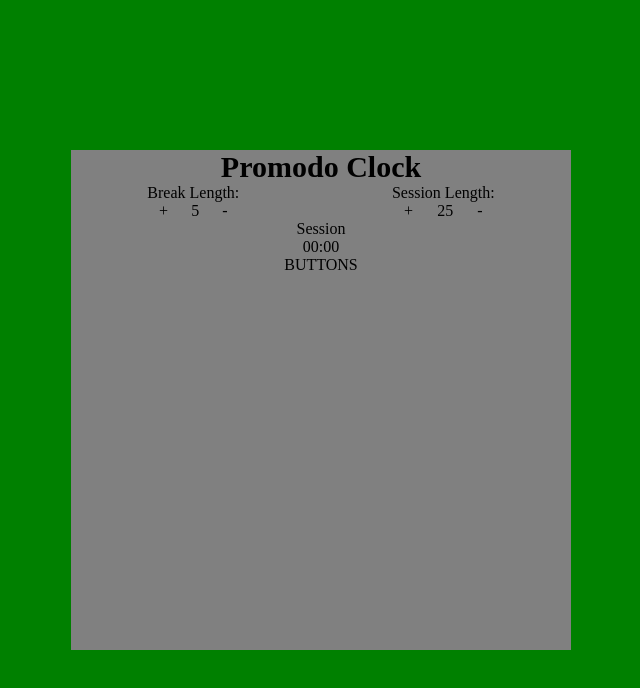
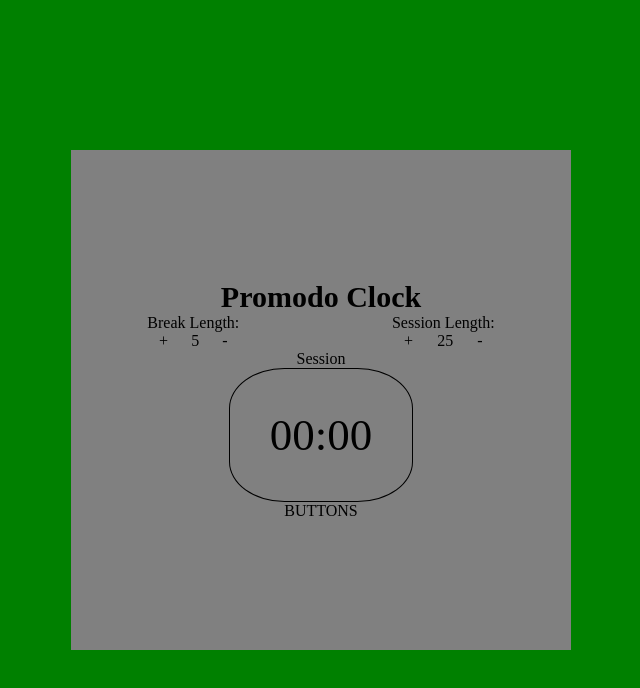
Before and after one commit to YariPL/reactjs-Pomodoro-clock-, a React (Create React App) app: page / in a window 1280 px wide. Shown: the top 688 px of the page, without its empty margins (319-959 px from the left). Built offline with nearby package versions, Linux system fonts and the light colour scheme.

Commit message:
added timer + start on click

```diff
--- a/src/App.css
+++ b/src/App.css
@@ -10,7 +10,8 @@ body {
   top: 50%;
   transform: translate(-50%, -50%);
   display: flex;
-  flex-direction: column; }
+  flex-direction: column;
+  justify-content: center; }
 
 .title {
   text-align: center;
@@ -40,4 +41,10 @@ body {
   flex-direction: column;
   align-items: center; }
 
+.timer {
+  padding: 40px;
+  border: 1px solid black;
+  border-radius: 30%;
+  font-size: 45px; }
+
 /*# sourceMappingURL=App.css.map */
--- a/src/App.js
+++ b/src/App.js
@@ -10,7 +10,35 @@ class App extends Component {
 			sessionLength:25
 		};
 
+ 		this.startTimer = this.startTimer.bind(this)
+ 		this.controls = this.controls.bind(this)
+
 	}
+
+	startTimer = function(duration, display) {
+			let timer = duration, minutes, seconds;
+			setInterval(function () {
+				minutes = parseInt(timer / 60, 10)
+				seconds = parseInt(timer % 60, 10);
+
+				minutes = minutes < 10 ? "0" + minutes : minutes;
+				seconds = seconds < 10 ? "0" + seconds : seconds;
+
+				display.textContent = minutes + ":" + seconds;
+
+				if (--timer < 0) {
+				   timer = duration;
+				}
+			}, 1000);
+		};
+
+		controls = function() {
+		    let fiveMinutes = 60 * 4,
+		        display = document.querySelector('.timer');
+		    this.startTimer(fiveMinutes, display);
+		};
+
+
 	render() {
 		return (
 			<div className="App">
@@ -45,7 +73,7 @@ class App extends Component {
 						Session
 					</div>
 					<Timer timerValue = {this.state.timer}/>
-					<div className="buttons">
+					<div className="buttons" onClick={()=>this.controls()}>
 						BUTTONS
 					</div>
 				</div>
@@ -58,7 +86,12 @@ class App extends Component {
 class Timer extends Component {
 	constructor() {
 		 super();
+
 	}
+
+
+
+
 	render() {
 		return (
 			<div className="timer">
--- a/src/App.scss
+++ b/src/App.scss
@@ -12,6 +12,7 @@ body {
 	transform: translate(-50%,-50%);
 	display: flex;
 	flex-direction: column;
+	justify-content:center;
 }
 .title {
 	text-align: center;
@@ -43,3 +44,9 @@ body {
 	flex-direction: column;
 	align-items: center;
 }
+.timer {
+	padding: 40px;
+	border: 1px solid black;
+	border-radius: 30%;
+	font-size: 45px;
+}
```
Also changed, not shown: 1 other file (tests, documents, lock files or other folders).
